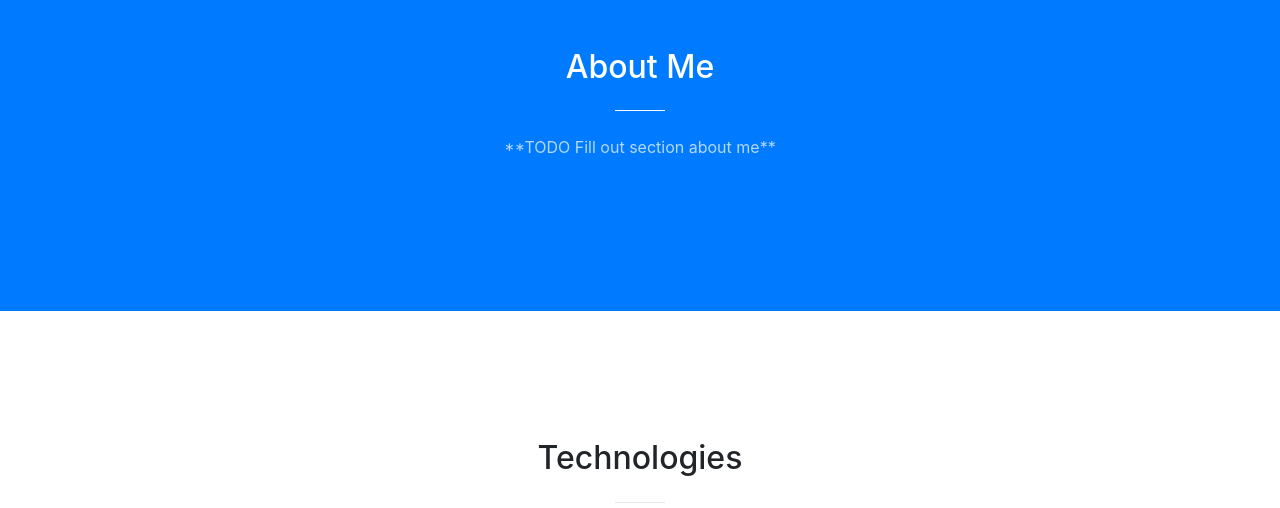
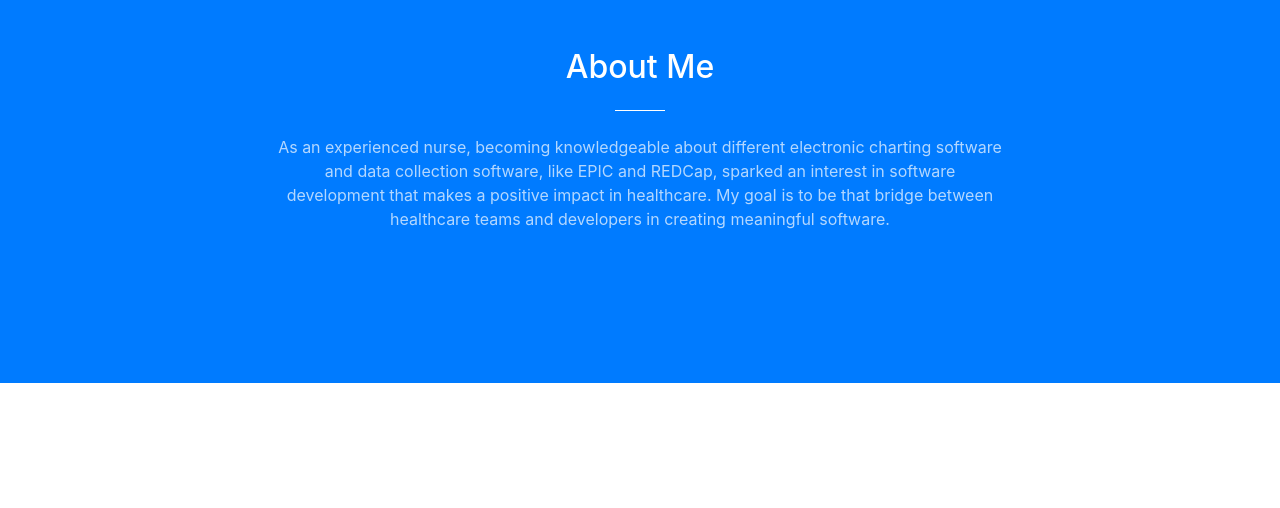
Before and after one commit to keishacard/personal-website, a website with bundled scripts: page index.html in a window 1280 px wide. Shown: the part 880-1388 px from the top of the page. Built offline with nearby package versions, Linux system fonts and the light colour scheme.

Commit message:
fixed frontend capstone link, added aboutme

```diff
--- a/index.html
+++ b/index.html
@@ -83,7 +83,10 @@
         <div class="col-lg-8 mx-auto text-center">
           <h2 class="section-heading text-white">About Me</h2>
           <hr class="light my-4">
-          <p class="text-faded mb-4">**TODO Fill out section about me**</p>
+          <p class="text-faded mb-4">As an experienced nurse, becoming knowledgeable about different electronic charting
+            software and data collection software, like EPIC and REDCap, sparked an interest in software development
+            that makes a positive impact in healthcare. My goaI is to be that bridge between healthcare teams and
+            developers in creating meaningful software.</p>
         </div>
       </div>
     </div>
@@ -164,7 +167,7 @@
     <div class="container-fluid p-0">
       <div class="row no-gutters">
         <div class="col-lg-4 col-sm-6 mx-auto">
-          <a class="portfolio-box hide-words" href="https://keishacard.github.io/urban-planner/" target="_blank"
+          <a class="portfolio-box hide-words" href="https://github.com/keishacard/greenhand-gardener" target="_blank"
             style="text-decoration: none;">
             <img style="border-radius: 50%;" class="img-fluid" src="img/portfolio/thumbnails/5.jpg" alt="">
             <div class="portfolio-box-caption">
```
